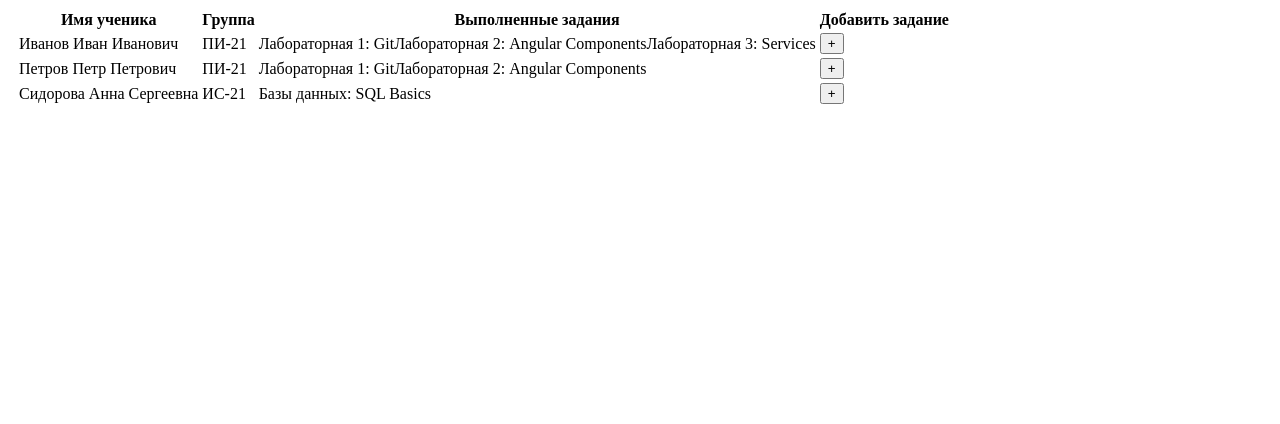
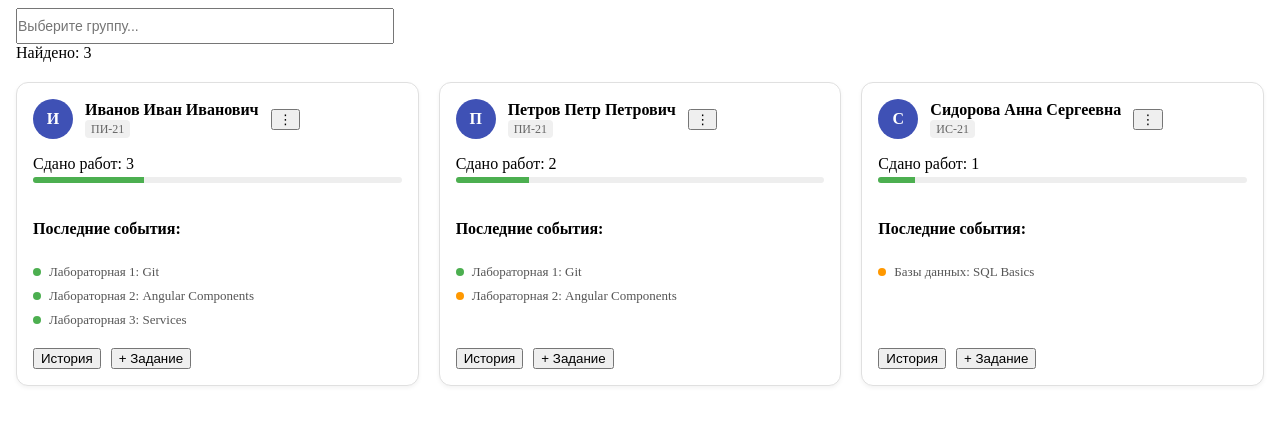
Before and after one commit to Swertik/MY_PROJECT, an Angular app in the folder Teacher_Dashboard_Frontend/: page /dashboard in a window 1280 px wide. Shown: the top 424 px of the page. Built offline with nearby package versions, Linux system fonts and the light colour scheme.

Commit message:
Заменил логику таблицы на логику карточек.

```diff
--- a/Teacher_Dashboard_Frontend/src/app/pages/dashboard/dashboard.css
+++ b/Teacher_Dashboard_Frontend/src/app/pages/dashboard/dashboard.css
@@ -0,0 +1,141 @@
+.input-no-border {
+  width: 30%;
+  padding: 8px 0;
+  font-size: 14px;
+}
+
+.dropdown-list {
+  position: absolute;
+  top: 100%;
+  left: 0;
+  width: 100%;
+  min-width: 200px;
+  max-height: 200px;
+  overflow-y: auto;
+  background: white;
+  border: 1px solid #ddd;
+  border-radius: 4px;
+  box-shadow: 0 4px 6px rgba(0,0,0,0.1);
+  margin: 4px 0 0 0;
+  padding: 0;
+  list-style: none;
+  z-index: 1000;
+}
+
+.dropdown-list li {
+  padding: 10px 12px;
+  cursor: pointer;
+  border-bottom: 1px solid #f0f0f0;
+  transition: background 0.2s;
+}
+
+.dropdown-list li:last-child {
+  border-bottom: none;
+}
+
+.dropdown-list li:hover {
+  background-color: #e3f2fd;
+  color: #1976d2;
+}
+
+.cards-grid {
+  display: grid;
+  grid-template-columns: repeat(auto-fill, minmax(300px, 1fr));
+  gap: 20px;
+  padding: 20px 0;
+}
+
+.student-card {
+  background: white;
+  border: 1px solid #e0e0e0;
+  border-radius: 12px;
+  padding: 16px;
+  box-shadow: 0 2px 4px rgba(0,0,0,0.05);
+  transition: transform 0.2s, box-shadow 0.2s;
+  display: flex;
+  flex-direction: column;
+  gap: 16px;
+}
+
+.student-card:hover {
+  transform: translateY(-4px);
+  box-shadow: 0 8px 16px rgba(0,0,0,0.1);
+}
+
+.card-header {
+  display: flex;
+  align-items: center;
+  gap: 12px;
+}
+
+.avatar-placeholder {
+  width: 40px;
+  height: 40px;
+  background-color: #3f51b5;
+  color: white;
+  border-radius: 50%;
+  display: flex;
+  align-items: center;
+  justify-content: center;
+  font-weight: bold;
+}
+
+.student-info h3 {
+  margin: 0;
+  font-size: 16px;
+}
+
+.group-badge {
+  font-size: 12px;
+  background: #f0f0f0;
+  padding: 2px 6px;
+  border-radius: 4px;
+  color: #666;
+}
+
+
+.progress-bar {
+  height: 6px;
+  background: #eee;
+  border-radius: 3px;
+  overflow: hidden;
+  margin-top: 4px;
+}
+
+.progress-bar .fill {
+  height: 100%;
+  background: #4caf50;
+}
+
+
+.recent-activity ul {
+  list-style: none;
+  padding: 0;
+  margin: 0;
+}
+
+.recent-activity li {
+  font-size: 13px;
+  padding: 4px 0;
+  display: flex;
+  align-items: center;
+  gap: 8px;
+  color: #555;
+}
+
+.status-dot {
+  width: 8px;
+  height: 8px;
+  border-radius: 50%;
+  background-color: #ff9800;
+}
+
+.recent-activity li.completed .status-dot {
+  background-color: #4caf50;
+}
+
+.card-actions {
+  display: flex;
+  gap: 10px;
+  margin-top: auto;
+}
--- a/Teacher_Dashboard_Frontend/src/app/pages/dashboard/dashboard.html
+++ b/Teacher_Dashboard_Frontend/src/app/pages/dashboard/dashboard.html
@@ -1,36 +1,81 @@
-<table>
-    <tr>
-        <th>
-            Имя ученика
-        </th>
-        <th>
-            Группа
-        </th>
-        <th>
-            Выполненные задания
-        </th>
-        <th>
-            Добавить задание
-        </th>
-    </tr>
+<div class="dashboard-container">
 
-        @for (item of table_data(); track item.id) {
-        <tr>
-            <td>
-                {{item.fio}}
-            </td>
-            <td>
-                {{item.groupName}}
-            </td>
-            <td>
-                @for (task of item.tasksHistory; track $index){
-                    <span>{{task.task_name}}</span>
-                }
-            </td>
-            <td>
-                <button>+</button>
-            </td>
-        </tr>
+  <div class="search-area">
+    <div class="chips-input-container">
+
+      @for (chip of searchChips(); track $index) {
+        <div class="chip">
+          <span>{{ chip }}</span>
+          <button (click)="removeChip($index)" class="chip-remove">×</button>
+        </div>
+      }
+
+      <div class="input-wrapper" style="position: relative; flex-grow: 1;">
+        <input
+          type="text"
+          placeholder="Выберите группу..."
+          [(ngModel)]="currentInput"
+          (focus)="onInputFocus()"
+          (blur)="onInputBlur()"
+          class="input-no-border"
+        >
+
+        @if (isDropdownOpen() && dropdownOptions().length > 0) {
+          <ul class="dropdown-list">
+            @for (option of dropdownOptions(); track option) {
+              <li (mousedown)="$event.preventDefault()" (click)="selectOption(option)">
+                {{ option }}
+              </li>
+            }
+          </ul>
         }
+      </div>
 
-</table>
+    </div>
+
+    <div class="hint">Найдено: {{ filteredData().length }}</div>
+  </div>
+
+  <div class="cards-grid">
+
+  @for (student of filteredData(); track student.id) {
+    <div class="student-card">
+
+      <div class="card-header">
+        <div class="avatar-placeholder">{{ student.fio[0] }}</div> <div class="student-info">
+          <h3>{{ student.fio }}</h3>
+          <span class="group-badge">{{ student.groupName }}</span>
+        </div>
+        <button class="more-btn">⋮</button>
+      </div>
+
+      <div class="progress-section">
+        <label>Сдано работ: {{ student.tasksHistory.length }}</label>
+        <div class="progress-bar">
+          <div class="fill" [style.width.%]="(student.tasksHistory.length / 10) * 100"></div>
+        </div>
+      </div>
+
+      <div class="recent-activity">
+        <h4>Последние события:</h4>
+        <ul>
+          @for (task of student.tasksHistory.slice(0, 3); track task.record_id) {
+            <li [class.completed]="task.is_completed">
+              <span class="status-dot"></span>
+              {{ task.task_name }}
+            </li>
+          }
+        </ul>
+      </div>
+
+      <div class="card-actions">
+        <button mat-stroked-button>История</button>
+        <button mat-flat-button color="primary">+ Задание</button>
+      </div>
+
+    </div>
+  }
+
+</div>
+
+</div>
--- a/Teacher_Dashboard_Frontend/src/app/pages/dashboard/dashboard.ts
+++ b/Teacher_Dashboard_Frontend/src/app/pages/dashboard/dashboard.ts
@@ -1,21 +1,81 @@
 import { Component, computed, inject, OnInit, signal } from '@angular/core';
 import { StudentDashboardItem } from '../../models/dashboard.model';
 import { Llmservice } from '../../services/llmservice';
+import { FormsModule } from '@angular/forms';
 
 @Component({
   selector: 'app-dashboard',
-  imports: [],
+  imports: [FormsModule],
   templateUrl: './dashboard.html',
   styleUrl: './dashboard.css',
 })
 export class Dashboard implements OnInit {
   private raw_data = signal<StudentDashboardItem[]>([]);
 
+  currentInput = signal("");
+
+  searchChips = signal<string[]>([]);
+
   lmsService = inject(Llmservice)
 
-  table_data = computed(() => {
-    return this.raw_data();
+  isDropdownOpen = signal(false);
+
+  allAvailableOptions = computed(() => {
+    const students = this.raw_data();
+    const options = new Set<string>();
+
+    students.forEach(s => {
+      options.add(s.fio);
+    });
+
+    return Array.from(options).sort();
+  });
+
+
+  dropdownOptions = computed(() => {
+    const input = this.currentInput().toLowerCase();
+    const all = this.allAvailableOptions();
+    const currentChips = this.searchChips();
+
+    return all.filter(opt =>
+      opt.toLowerCase().includes(input) &&
+
+      !currentChips.includes(opt)
+    );
+  });
+
+  filteredData = computed(() => {
+    const raw_data = this.raw_data();
+    const chips = this.searchChips().map(c => c.toLowerCase());
+
+    if (chips.length == 0) return raw_data;
+    var result = raw_data.filter(student => {
+      const fullText = (student.fio + ' ' + student.groupName).toLowerCase();
+      return chips.some(chip => fullText.includes(chip.toLowerCase()));
+    });
+    console.log(result);
+    return result;
+
   })
+
+  selectOption(option: string) {
+    this.searchChips.update(chips => [...chips, option]);
+    this.currentInput.set('');
+  }
+
+  removeChip(index: number) {
+    this.searchChips.update(chips => chips.filter((_, i) => i !== index));
+  }
+
+  onInputFocus() {
+    this.isDropdownOpen.set(true);
+  }
+
+  onInputBlur() {
+    setTimeout(() => {
+      this.isDropdownOpen.set(false);
+    }, 200);
+  }
 
   ngOnInit(): void {
     this.loadData()
```
